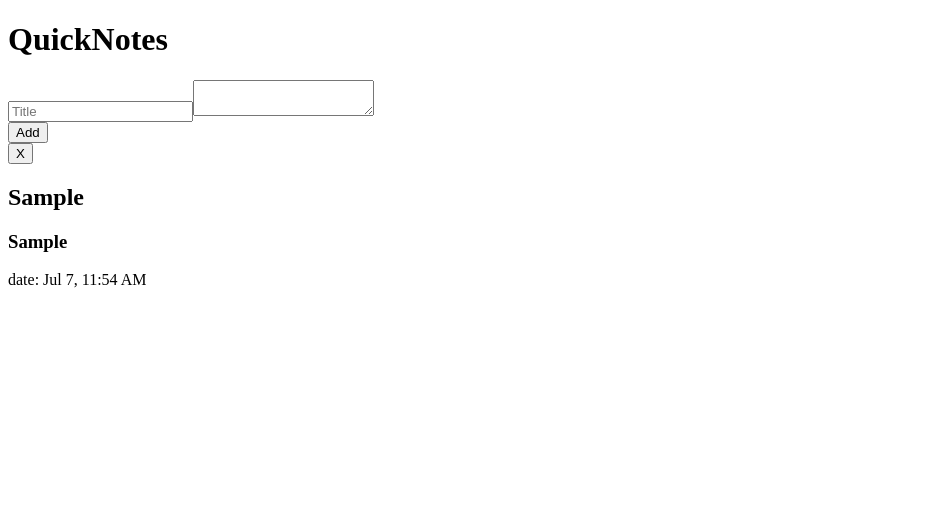
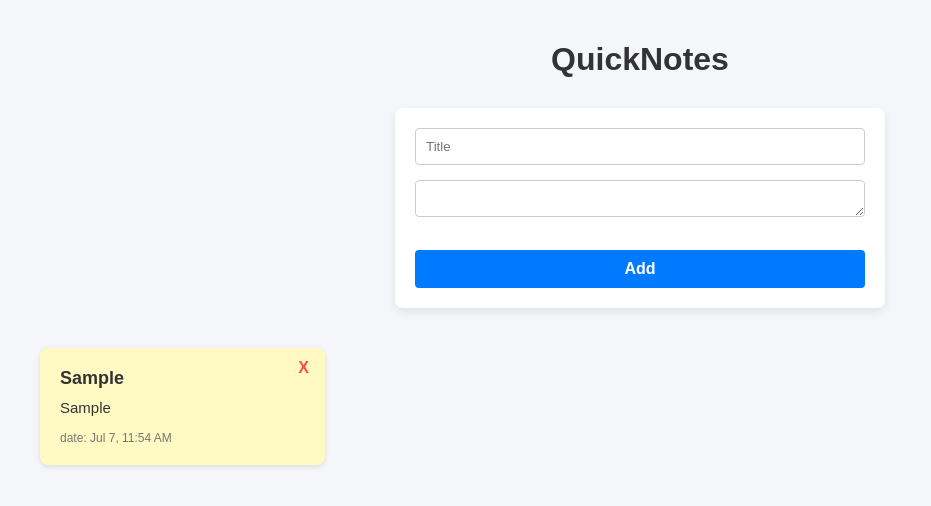
Before and after one commit to DaryaAIV/quicknotes-app, a React (Vite) app: page / in a window 1280 px wide. Both pictures are taken after typing "Sample", "Sample" into the empty fields and a click on the button "Add". Shown: the top 506 px of the page, without its empty margins (0-931 px from the left). Built offline with nearby package versions, Linux system fonts and the light colour scheme.

Commit message:
Add react-textarea-autosize for improved note input and update dependencies

```diff
--- a/package.json
+++ b/package.json
@@ -10,8 +10,11 @@
     "preview": "vite preview"
   },
   "dependencies": {
+    "@mantine/core": "^9.4.1",
+    "@mantine/hooks": "^9.4.1",
     "react": "^19.2.7",
-    "react-dom": "^19.2.7"
+    "react-dom": "^19.2.7",
+    "react-textarea-autosize": "^8.5.9"
   },
   "devDependencies": {
     "@eslint/js": "^10.0.1",
--- a/src/App.css
+++ b/src/App.css
@@ -0,0 +1,108 @@
+
+body {
+  font-family: Arial, sans-serif;
+  background-color: #f4f6f9;
+  margin: 0;
+  padding: 20px;
+  color: #333;
+}
+
+
+h1 {
+  text-align: center;
+  margin-bottom: 30px;
+}
+
+
+.note-form {
+  max-width: 450px;
+  margin: 0 auto 40px auto;
+  background: white;
+  padding: 20px;
+  border-radius: 8px;
+  box-shadow: 0 4px 10px rgba(0, 0, 0, 0.08);
+}
+
+
+.note-form input,
+.note-form textarea {
+  display: block;
+  width: 100%;
+  margin-bottom: 15px;
+  padding: 10px;
+  border: 1px solid #ccc;
+  border-radius: 4px;
+  box-sizing: border-box;
+  font-family: inherit;
+}
+
+
+
+.note-form button {
+  width: 100%;
+  padding: 10px;
+  background-color: #007bff;
+  color: white;
+  border: none;
+  border-radius: 4px;
+  font-size: 16px;
+  cursor: pointer;
+  font-weight: bold;
+}
+
+.note-form button:hover {
+  background-color: #0056b3;
+}
+
+
+.note-grid {
+  display: grid;
+  grid-template-columns: repeat(auto-fill, minmax(250px, 1fr));
+  gap: 20px;
+  max-width: 1200px;
+  margin: 0 auto;
+}
+
+
+.card {
+  background: #fff9c4;
+  padding: 20px;
+  border-radius: 8px;
+  box-shadow: 0 2px 5px rgba(0,0,0,0.1);
+  position: relative;
+}
+
+
+.delete-btn {
+  position: absolute;
+  top: 10px;
+  right: 10px;
+  background: none;
+  border: none;
+  color: #ff4d4d;
+  font-size: 16px;
+  font-weight: bold;
+  cursor: pointer;
+}
+
+.delete-btn:hover {
+  color: #cc0000;
+}
+
+
+.card h2 {
+  margin: 0 0 10px 0;
+  font-size: 18px;
+}
+
+.card h3 {
+  margin: 0 0 15px 0;
+  font-size: 15px;
+  font-weight: normal;
+}
+
+.note-date {
+  font-size: 12px;
+  color: #777;
+  margin: 0;
+}
--- a/src/NoteForm.jsx
+++ b/src/NoteForm.jsx
@@ -1,4 +1,5 @@
 import { useState } from "react";
+import TextareaAutosize from "react-textarea-autosize";
 
 function NoteForm({ onAddNote }) {
     const [noteTitle, setNoteTitle] = useState("");
@@ -25,7 +26,7 @@ function NoteForm({ onAddNote }) {
     return (
         <div className="note-form">
             <input type="text" placeholder="Title" value={noteTitle} onChange={titleChange} />
-            <textarea value={noteText} onChange={textChange} />
+            <TextareaAutosize value={noteText} onChange={textChange} />
             <br />
             <button onClick={submit}>Add</button>
         </div>
```
Also changed, not shown: 1 other file (tests, documents, lock files or other folders).
